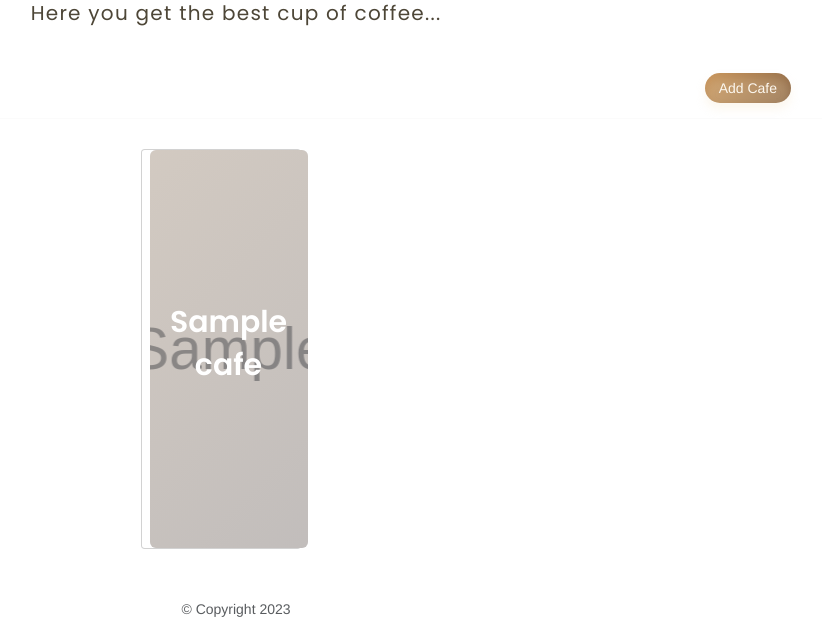
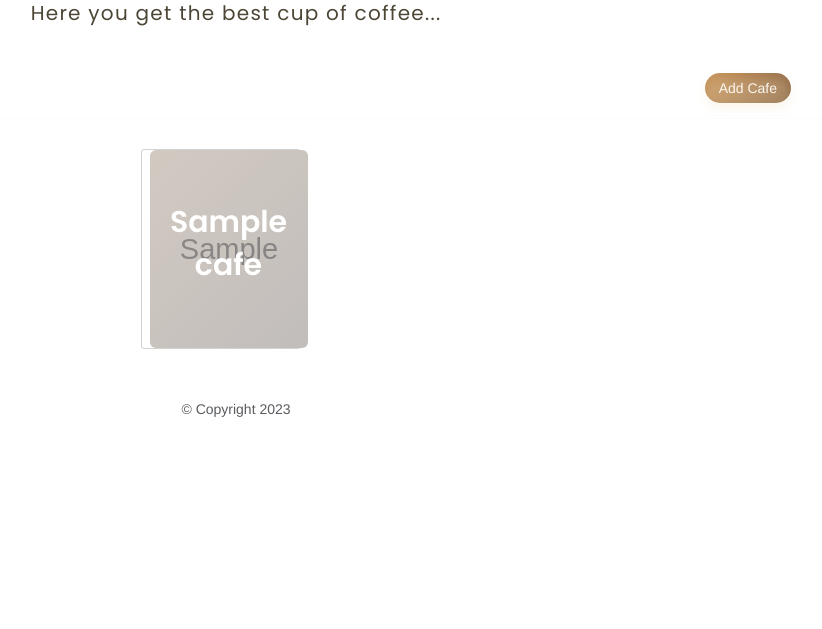
Before and after one commit to Korkova/Cafe_and_Wifi_Website-API-SQL, a Flask app: page / in a window 1280 px wide. Shown: the part 225-854 px from the top of the page, without its empty margins (404-1226 px from the left). After the commit the page ends 642 px from the top, so only its background shows below. Run offline with Flask 2, Linux system fonts and the light colour scheme; tables that the repository leaves empty hold one stand-in row (values such as "Sample post"); grey boxes marked "Sample" are stand-in pictures; some libraries are stand-ins or nearby versions; some web fonts are replaced.

Commit message:
Change code 22

```diff
--- a/static/css/styles.css
+++ b/static/css/styles.css
@@ -157,8 +157,8 @@
  .card {
 	 color: inherit;
 	 cursor: pointer;
-	 height: 400px;
-	 min-height: 400px;
+	 width: 16rem;
+	 height: 20rem;
 	 perspective: 1000px;
 	 margin: 1rem auto;
 	 position: relative;
```
